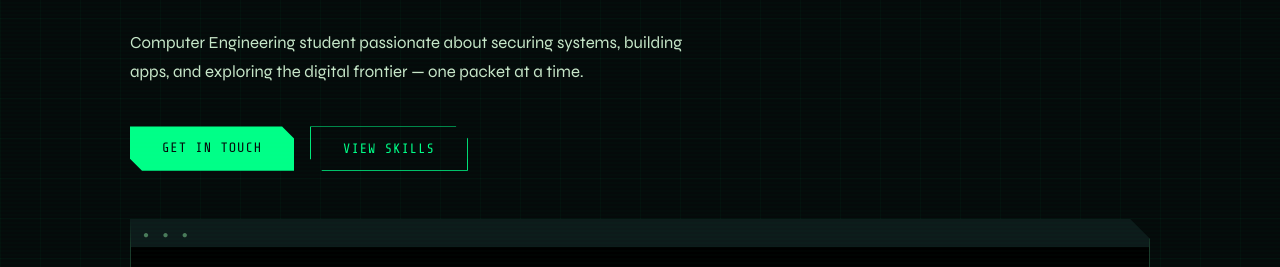
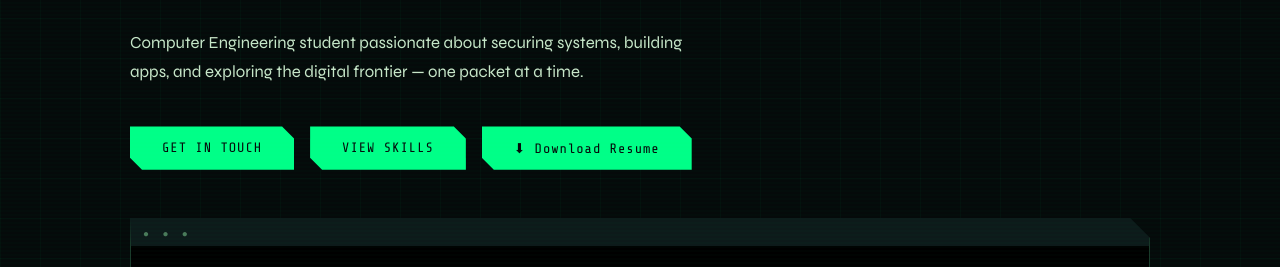
Before and after one commit to Shlokultra/Shlok-portfolio, a plain HTML site: page index.html in a window 1280 px wide. Shown: the part 462-729 px from the top of the page. Drawn offline with nearby package versions, Linux system fonts and the light colour scheme.

Commit message:
confidential changes.

```diff
--- a/index.html
+++ b/index.html
@@ -605,7 +605,13 @@
   </p>
   <div class="hero-ctas">
     <a href="#contact" class="btn btn-primary">GET IN TOUCH</a>
-    <a href="#skills" class="btn btn-outline">VIEW SKILLS</a>
+    <!-- <a href="#skills" class="btn btn-outline">VIEW SKILLS</a> -->
+    <a href="#skills" class="btn btn-primary">VIEW SKILLS</a>
+    <a href="pdf's/Shlok-resume-3.pdf"
+   download
+   class="btn btn-primary">
+   ⬇ Download Resume
+</a>
   </div>
 
   <div class="terminal">
```
Also changed, not shown: 1 other file.
